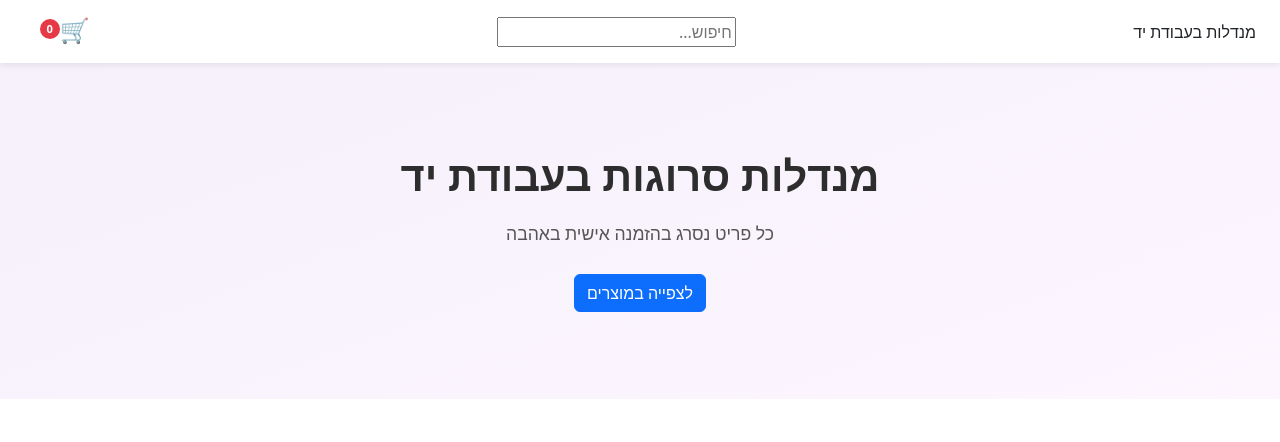
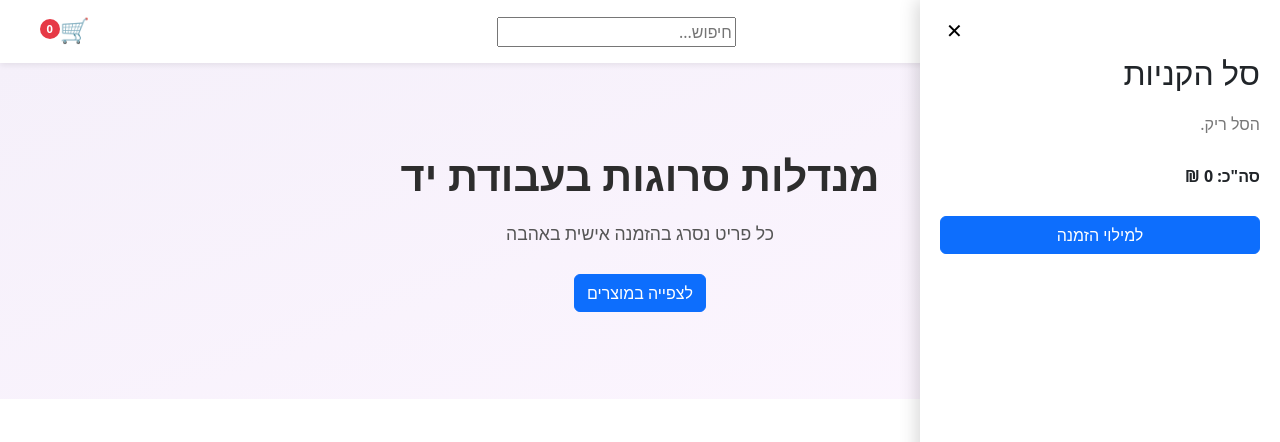
Before and after one commit to galke7/mandala-shop, a website with bundled scripts: page index.html in a window 1280 px wide. Both pictures are taken after a click on the button "פתיחת סל הקניות". Shown: the top 442 px of the page. Built offline with nearby package versions, Linux system fonts and the light colour scheme.

Commit message:
feat: cart drawer UI + localStorage persistence

```diff
--- a/css/styles.css
+++ b/css/styles.css
@@ -168,3 +168,42 @@ body { font-family: system-ui, "Segoe UI", Arial, sans-serif; }
 .product-card .add-to-cart {
   margin-top: auto;
 }
+
+/* --- Cart drawer --- */
+.cart-drawer {
+  position: fixed;
+  inset-block: 0;
+  inset-inline-start: 0;        /* RTL: pins to the right edge */
+  width: min(360px, 90vw);
+  z-index: 1100;
+  display: flex;
+  flex-direction: column;
+  gap: 0.75rem;
+  padding: 1.25rem;
+  background: #fff;
+  box-shadow: -4px 0 16px rgba(0, 0, 0, 0.15);
+  overflow-y: auto;
+}
+
+.cart-drawer[hidden] { display: none; }
+
+.close-cart {
+  align-self: flex-end;
+  background: none;
+  border: none;
+  font-size: 1.25rem;
+  line-height: 1;
+  cursor: pointer;
+}
+
+.cart-line {
+  display: grid;
+  grid-template-columns: 1fr auto auto auto;
+  align-items: center;
+  gap: 0.5rem;
+  padding-block: 0.5rem;
+  border-bottom: 1px solid #eee;
+}
+
+.cart-grand { font-weight: 700; }
+.cart-empty { color: #777; }
--- a/index.html
+++ b/index.html
@@ -36,6 +36,23 @@
       <div class="col"><h3>משלוחים</h3><p>משלוח לכל הארץ.</p></div>
     </footer>
 
+    <aside id="cart-drawer" class="cart-drawer" hidden>
+      <button class="close-cart" aria-label="סגירת הסל">✕</button>
+      <h2>סל הקניות</h2>
+      <div id="cart-lines"></div>
+      <p class="cart-grand">סה"כ: <span data-cart-grand>0</span> ₪</p>
+      <a href="#order" class="btn btn-primary" id="go-to-order">למילוי הזמנה</a>
+    </aside>
+
+    <script id="cart-line-tpl" type="x-tmpl-mustache">
+      <div class="cart-line" data-line-id="{{id}}">
+        <span class="cart-line-name">{{name}}</span>
+        <span class="cart-line-qty">x{{qty}}</span>
+        <span class="cart-line-total">{{lineTotal}} ₪</span>
+        <button class="btn btn-sm btn-link remove-line" data-id="{{id}}" aria-label="הסרת {{name}} מהסל">הסר</button>
+      </div>
+    </script>
+
     <script id="product-card-tpl" type="x-tmpl-mustache">
       <div class="col-6 col-md-4 col-lg-3">
         <article class="product-card">
--- a/js/app.js
+++ b/js/app.js
@@ -1,8 +1,53 @@
-import { products } from './products.js';
+import { products, findProduct } from './products.js';
+import { addItem, removeItem, cartTotal, cartCount } from './cart.js';
+import { loadCart, saveCart } from './storage.js';
+
+let cart = loadCart();
 
 $(function () {
-  const tpl = document.getElementById('product-card-tpl').innerHTML;
-  Mustache.parse(tpl); // pre-parse for speed
-  const html = products.map((p) => Mustache.render(tpl, p)).join('');
-  $('#product-grid').html(html);
+  // Render the product grid (Mustache over the product array ≈ a Liquid {% for %} loop)
+  const cardTpl = document.getElementById('product-card-tpl').innerHTML;
+  Mustache.parse(cardTpl);
+  $('#product-grid').html(products.map((p) => Mustache.render(cardTpl, p)).join(''));
+
+  // Pre-parse the cart line template
+  Mustache.parse(document.getElementById('cart-line-tpl').innerHTML);
+
+  renderCart();
+
+  // Add to cart from the grid
+  $('#product-grid').on('click', '.add-to-cart', function () {
+    const product = findProduct(String($(this).data('id')));
+    if (product) {
+      cart = addItem(cart, product);
+      persist();
+    }
+  });
+
+  // Remove a line from the drawer
+  $('#cart-lines').on('click', '.remove-line', function () {
+    cart = removeItem(cart, String($(this).data('id')));
+    persist();
+  });
+
+  // Open / close the cart drawer
+  $('.cart-btn').on('click', () => $('#cart-drawer').prop('hidden', false));
+  $('.close-cart').on('click', () => $('#cart-drawer').prop('hidden', true));
 });
+
+function persist() {
+  saveCart(cart);
+  renderCart();
+}
+
+function renderCart() {
+  const lineTpl = document.getElementById('cart-line-tpl').innerHTML;
+  const lines = cart.map((i) => ({ ...i, lineTotal: i.price * i.qty }));
+  $('#cart-lines').html(
+    lines.length
+      ? lines.map((l) => Mustache.render(lineTpl, l)).join('')
+      : '<p class="cart-empty">הסל ריק.</p>'
+  );
+  $('[data-cart-count]').text(cartCount(cart));
+  $('[data-cart-grand]').text(cartTotal(cart));
+}
```
